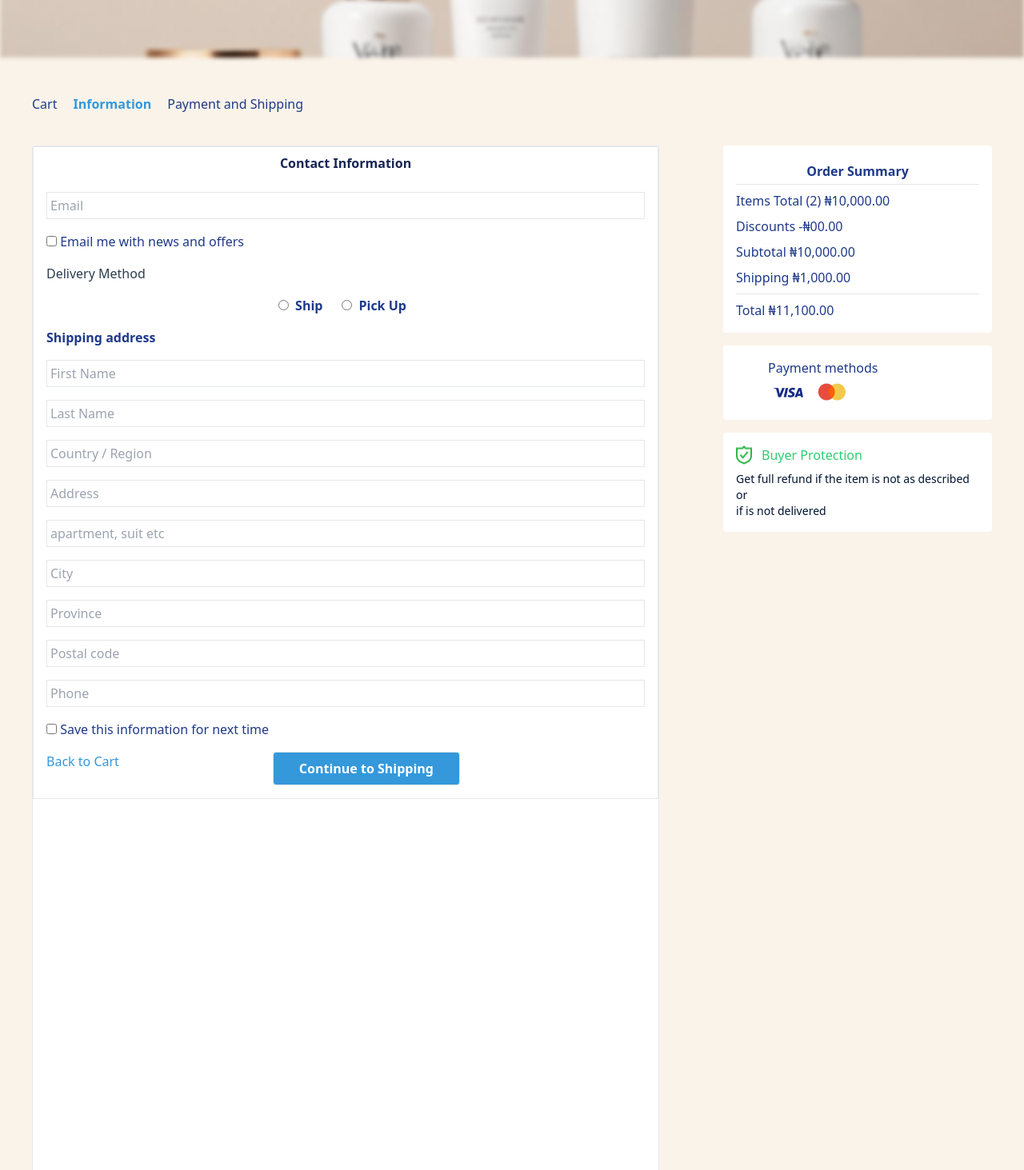
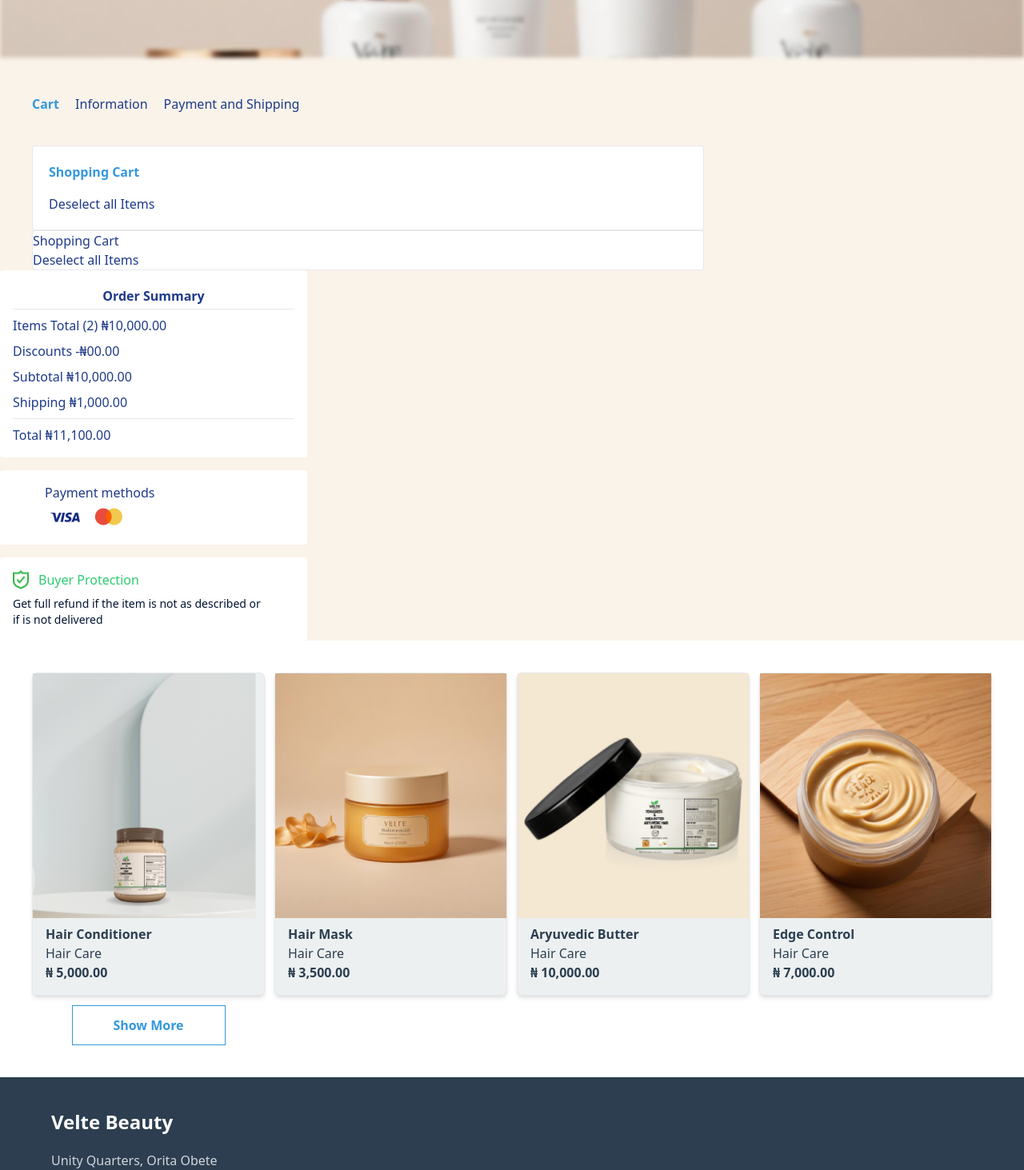
Before and after one commit to Igraziella/Timbu-Cloud-Shop, a React (Vite) app in the folder timbu-shop-app/: page /cart in a window 1280 px wide. Shown: the part 327-1790 px from the top of the page at 80% size. Built offline with nearby package versions, Linux system fonts and the light colour scheme.

Commit message:
modified cart

```diff
--- a/timbu-shop-app/src/components/Featproducts.jsx
+++ b/timbu-shop-app/src/components/Featproducts.jsx
@@ -29,7 +29,7 @@ const Featproducts = () => {
         />
         </div>
 
-        <div className="md:w-[30%] lg:w-full border-2 py-8 px-5 ">
+        <div className="md:w-[30%] lg:w-full border-2 py-8 px-5 text-[#2C3E50]">
 				  <div className="lg:relative">
 					  <p className="text-left text-2xl font-bold pb-1 text-[#3498DB]">Velte Ayurvedic Hair Butter:</p>
             <p className='text-left text-base font-semibold text-[#3498DB]'>Natural Ingredients, Powerful Results</p>
@@ -37,7 +37,7 @@ const Featproducts = () => {
 
           <div className='flex justify-center'>
           <div className="lg:w-1/2 ">
-          <p className="text-[#3498DB] font-bold text-left">Key Ingredients</p>
+          <p className="text-[#3498DB] font-bold text-left py-2">Key Ingredients</p>
           <ul className='list-disc text-left'>
             <li>Shea Butter</li>
             <li>Fenugreek Seed</li>
@@ -52,7 +52,7 @@ const Featproducts = () => {
           </div>
 				</div>
 			</div>
-				<p className="text-xl font-bold text-[#3498DB]">
+				<p className="text-xl font-bold text-[#3498DB] py-2">
 						FOR ALL HAIR TYPES
 				</p>
 			</div>
--- a/timbu-shop-app/src/components/Product.jsx
+++ b/timbu-shop-app/src/components/Product.jsx
@@ -26,7 +26,7 @@ const Product = () => {
                     <p className='ml-4 mb-4 font-bold'>{price}
                       <span className='flex justify-end px-3'>
                         <Link to="/cart">
-                          <button className='font-semibold text-white bg-[#3498DB] hover:bg-[#add2eb] active:bg-[#609eca]  border border-black shadow-sm rounded p-3 w-32 justify-center focus:outline-none'>Add to Cart</button>
+                          <button className='font-semibold text-white bg-[#3498DB] hover:bg-[#add2eb] active:bg-[#609eca] border border-black shadow-sm rounded p-3 w-32 justify-center focus:outline-none'>Add to Cart</button>
                         </Link>
                       </span>
                     </p>
--- a/timbu-shop-app/src/pages/Cart.jsx
+++ b/timbu-shop-app/src/pages/Cart.jsx
@@ -1,7 +1,7 @@
 import Navbar from "../components/Navbar"
 import Footer from "../components/Footer"
-import { SlArrowRight } from "react-icons/sl";
 import { Link } from "react-router-dom";
+import { recommend } from "../utils/data";
 
 
 const Cart = () => {
@@ -18,10 +18,10 @@ const Cart = () => {
           <div>
             <ul className="flex gap-5">
                 <Link to="/cart">
-                  <li>Cart</li>
+                  <li className="text-[#3498DB] font-semibold">Cart</li>
                 </Link>
                 <Link to="/cart">
-                  <li className="text-[#3498DB] font-semibold">Information</li>
+                  <li>Information</li>
                 </Link>
                 <Link to="/payment">
                   <li>Payment and Shipping</li>
@@ -31,104 +31,22 @@ const Cart = () => {
         </div>
 
         <div className="flex lg:flex-row flex-col font-normal gap-20 px-10">
-					<div className="md:grid grid-rows-2 gap-10 w-[70%] border bg-white rounded">
+					<div className="md:grid grid-rows gap-10 w-[70%] border bg-white rounded">
 
-            <div className="border">
-              <form>
-                <h2 className="flex justify-center text-blue-950 font-bold py-2">Contact Information</h2>
-
-        {/* form content */}
-        <div className="relative m-4 p-1 border">
-          <label htmlFor="email"></label>
-          <input type="text" id="email" placeholder="Email" />
+            <div className="m-5 space-y-4">
+              <p className="text-[#3498DB] font-bold">Shopping Cart</p>
+              <p>Deselect all Items</p>
             </div>
-
-        <div className="m-4">
-          <label htmlFor="checkbox"></label>
-          <input type="checkbox" id="checkbox"/> <span>Email me with news and offers</span>
-        </div>
-
-        <p className="text-[#2C3E50] text-base m-4">Delivery Method</p>
-        <div className="flex flex-row justify-center gap-4">
-          <div>
-          <label htmlFor="radio"></label>
-          <input type="radio" /><span className="m-2 text-base font-semibold hover:text-[#3498DB]">Ship</span>
-        </div>
-        <div>
-          <label htmlFor="radio"></label>
-          <input type="radio" /><span className="m-2 text-base font-semibold">Pick Up</span>
           </div>
         </div>
 
-        <p className="font-semibold m-4">Shipping address</p>
+        <div className="flex lg:flex-row flex-col font-normal gap-20 px-10">
+					<div className="md:grid grid-rows gap-10 w-[70%] border bg-white rounded">
 
-        <div className="m-4 border p-1">
-          <label htmlFor="firstname"></label>
-          <input type="text" placeholder="First Name" />
+            <div>
+              Shopping Cart
+              <p>Deselect all Items</p>
             </div>
-
-        <div className="m-4 border p-1">
-          <label htmlFor="lastname"></label>
-          <input type="text" placeholder="Last Name"/>
-        </div>
-
-        <div className="m-4 border p-1">
-          <label htmlFor="country"></label>
-          <input
-            type="text"
-            placeholder="Country / Region"
-          />
-        </div>
-
-        <div className="m-4 border p-1">
-          <label htmlFor="address"></label>
-          <input type="text" placeholder="Address" />
-        </div>
-
-        <div className="m-4 border p-1">
-          <label htmlFor="apartment"></label>
-          <input type="text" placeholder="apartment, suit etc" />
-        </div>
-
-        <div className="m-4 border p-1">
-          <label htmlFor="address"></label>
-          <input type="text" placeholder="City" />
-        </div>
-
-        <div className="m-4 border p-1">
-          <label htmlFor="address"></label>
-          <input type="text" placeholder="Province" />
-        </div>
-
-        <div className="m-4 border p-1">
-          <label htmlFor="address"></label>
-          <input type="text" placeholder="Postal code" />
-        </div>
-
-        <div className="m-4 border p-1">
-          <label htmlFor="phone"></label>
-          <input type="number" placeholder="Phone" />
-        </div>
-
-        <div className="m-4">
-          <label htmlFor="checkbox"></label>
-          <input type="checkbox" /> Save this information for next time
-        </div>
-
-        <div className="flex gap-48 m-4">
-          <Link to="/cart">
-            <p className="text-[#3498DB]">Back to Cart</p>
-          </Link>
-        <div>
-          <Link to="/payment">
-            <button id="submit-btn" type="button" className="border rounded px-8 py-2 bg-[#3498DB] text-white font-bold">
-              Continue to Shipping
-            </button>
-          </Link>
-        </div>
-        </div>
-
-        </form>
           </div>
           </div>
 
@@ -164,10 +82,43 @@ const Cart = () => {
            <p className="text-[#011432] font-normal text-sm mt-2">Get full refund if the item is not as described or
             <br />if is not delivered</p>
         </div>
+				</div>
+      </div>
+
+      <div className="lg:grid grid-cols-4 lg:gap-3 space-y-4 lg:space-y-0 p-10">
+          {
+            recommend.map((data) => {
+              const { id, img, title, subtitle, price } = data
+              return (
+                <div key={id} className="md:grid gap-5 rounded-md shadow-md border bg-[#ECF0F1]">
+                  <div className='flex flex-col'>
+                  <div>
+                    <img src={img} className="w-full h-full" />
+                  </div>
+
+                  <div className="text-[#2C3E50]">
+                    <h1 className="font-bold mt-2 ml-4">{title}</h1>
+                    <p className='ml-4'>{subtitle}</p>
+                    <p className='ml-4 mb-4 font-bold'>{price} </p>
+                  </div>
+
 
                 </div>
+
+                </div>
+              )
+            })
+          }
+          <div className="flex justify-center mt-4 text-[#3498DB] bg-white focus:outline-none text-lg">
+            <Link to='/shop'>
+              <button className='border border-[#3498DB] hover:bg-[#3498DB] hover:text-white w-48 py-3 text-base font-bold flex justify-center'>
+                Show More
+              </button>
+            </Link>
         </div>
         </div>
+
+
 
     <Footer />
     </>
--- a/timbu-shop-app/src/pages/Shop.jsx
+++ b/timbu-shop-app/src/pages/Shop.jsx
@@ -46,7 +46,7 @@ const Shop = () => {
                     <img src={img} className="w-full h-full" />
                   </div>
 
-                  <div className="text-sky-900">
+                  <div className="text-[#2C3E50]">
                     <h1 className="font-bold mt-2 ml-4">{title}</h1>
                     <p className='ml-4'>{subtitle}</p>
                     <p className='ml-4 mb-5 font-bold'>{price}
--- a/timbu-shop-app/src/utils/data.jsx
+++ b/timbu-shop-app/src/utils/data.jsx
@@ -243,6 +243,37 @@ export const shopItems = [
         img: "/shop-img16.png",
         title: "Body Lotion",
         subtitle: "Bath & Body",
-        price: "₦ 5,000.00"
+        price: "₦ 5,000.00",
+    },
+]
+
+export const recommend = [
+    {
+        id: 1,
+        img: "/product-4.png",
+        title: "Hair Conditioner",
+        subtitle: "Hair Care",
+        price: "₦ 5,000.00",
+    },
+    {
+        id: 2,
+        img: "/shop-img9.png",
+        title: "Hair Mask",
+        subtitle: "Hair Care",
+        price: "₦ 3,500.00",
+    },
+    {
+        id: 3,
+        img: "/product-3.png",
+        title: "Aryuvedic Butter",
+        subtitle: "Hair Care",
+        price: "₦ 10,000.00",
+    },
+    {
+        id: 4,
+        img: "/shop-img15.png",
+        title: "Edge Control",
+        subtitle: "Hair Care",
+        price: "₦ 7,000.00",
     }
 ]
```
Lines whose indentation alone changed are shown as unchanged.
